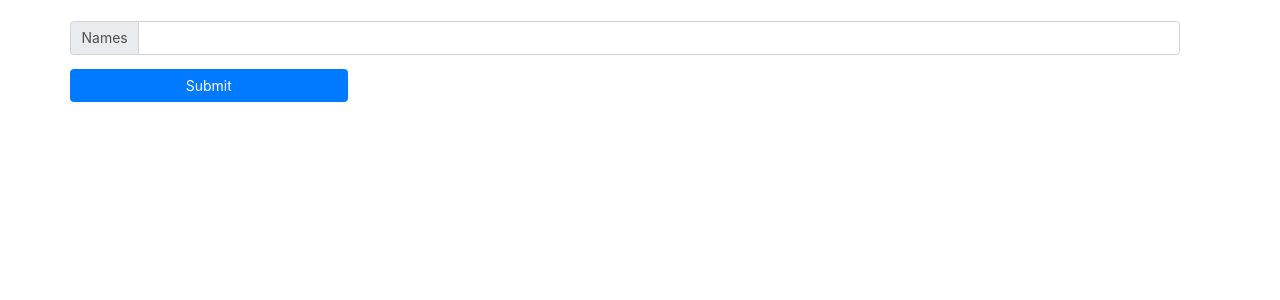
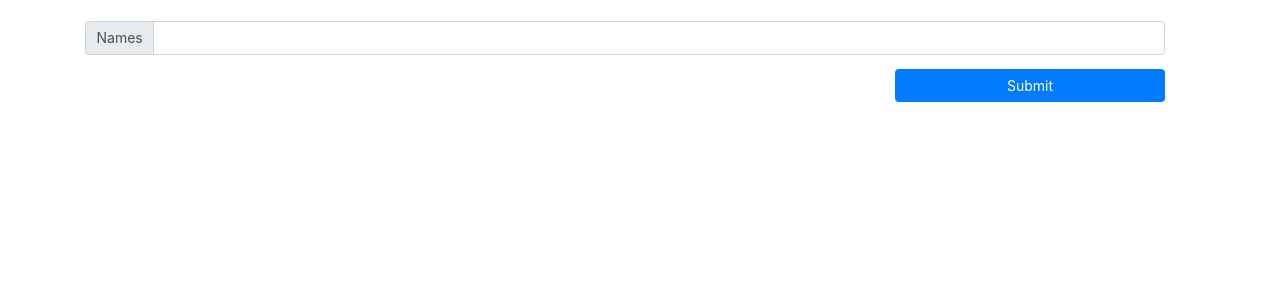
Before and after one commit to AndyPark20/React-Practice, a React (Create React App) app in the folder widgets/: page / in a window 1280 px wide. Shown: the top 300 px of the page. Built offline with nearby package versions, Linux system fonts and the light colour scheme.

Commit message:
added submit button and added onChange event handler

```diff
--- a/widgets/src/components/todo.jsx
+++ b/widgets/src/components/todo.jsx
@@ -1,4 +1,4 @@
-import React, {useEffect} from 'react';
+import React, { useEffect } from 'react';
 import { FormControl } from 'react-bootstrap';
 import Button from 'react-bootstrap/Button';
 import InputGroup, { prepend, Text } from 'react-bootstrap/InputGroup';
@@ -9,13 +9,17 @@ const Todo = () => {
   return (
     <div className="container">
       <div className="row w-100">
+        <div className="col-12">
           <InputGroup className="mb-3">
             <InputGroup.Prepend>
               <InputGroup.Text id="inputGroup-sizing-default">Names</InputGroup.Text>
             </InputGroup.Prepend>
-          <FormControl  aria-label="Default" aria-describedby="inputGroup-sizing-default"/>
+            <FormControl aria-label="Default" aria-describedby="inputGroup-sizing-default" />
           </InputGroup>
-        <Button className="w-25" variant= "primary" type="submit">Submit</Button>
+        </div>
+        <div className="col-12">
+          <Button className="float-right w-25" variant="primary" type="submit">Submit</Button>
+        </div>
       </div>
     </div>
   )
```
Lines whose indentation alone changed are shown as unchanged.
